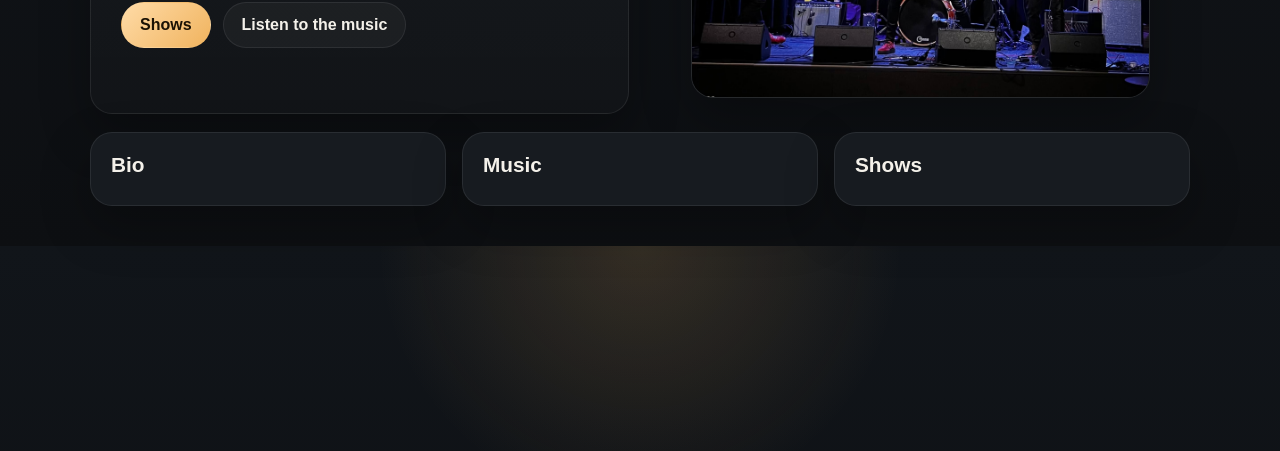
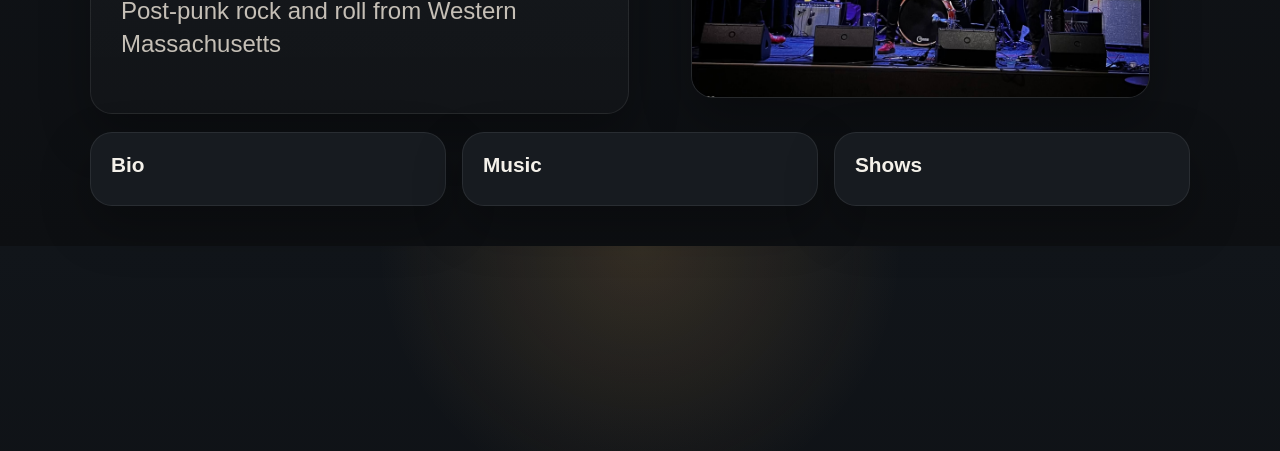
Before and after one commit to jpater/jpater.github.io, a plain HTML site: page index.html in a window 1280 px wide. Shown: the part 349-800 px from the top of the page. Drawn offline with Linux system fonts and the light colour scheme.

Commit message:
Update site content and remove duplicates

```diff
--- a/index.html
+++ b/index.html
@@ -29,10 +29,7 @@
         <section class="hero">
           <div class="hero-copy">
             <h1>Les Dérailleurs</h1>
-            <div class="hero-links">
-              <a class="button button-primary" href="shows.html">Shows</a>
-              <a class="button button-secondary" href="music.html">Listen to the music</a>
-            </div>
+            <p class="hero-tagline">Post-punk rock and roll from Western Massachusetts</p>
           </div>
 
           <figure class="hero-image">
--- a/styles.css
+++ b/styles.css
@@ -136,38 +136,12 @@ h1 {
   font-size: 1.06rem;
 }
 
-.hero-links {
-  display: flex;
-  flex-wrap: wrap;
-  gap: 12px;
-  margin-top: 26px;
-}
-
-.button {
-  display: inline-flex;
-  align-items: center;
-  justify-content: center;
-  min-height: 46px;
-  padding: 0 18px;
-  border-radius: 999px;
-  border: 1px solid transparent;
-  font-weight: 700;
-  transition: transform 160ms ease, background-color 160ms ease, border-color 160ms ease;
-}
-
-.button:hover,
-.button:focus-visible {
-  transform: translateY(-1px);
-}
-
-.button-primary {
-  color: #1b1205;
-  background: linear-gradient(135deg, #ffdba7, var(--accent));
-}
-
-.button-secondary {
-  border-color: var(--line);
-  background: rgba(255, 255, 255, 0.04);
+.hero-tagline {
+  margin-top: 18px;
+  max-width: 32rem;
+  color: var(--muted);
+  font-size: clamp(1rem, 2vw, 1.5rem);
+  line-height: 1.4;
 }
 
 .hero-image {
```
Also changed, not shown: bio.html (+13 -8 lines), music.html (+2 -0 lines), shows.html (+1 -1 lines), cover-2003.jpeg (deleted), 3 other files.
